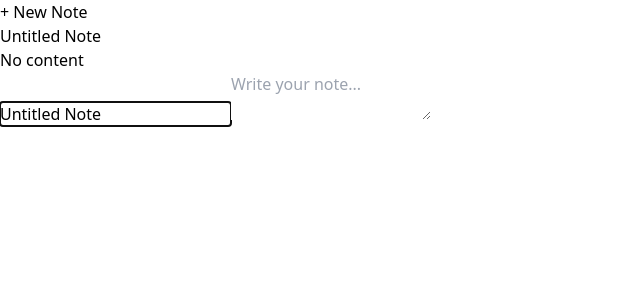
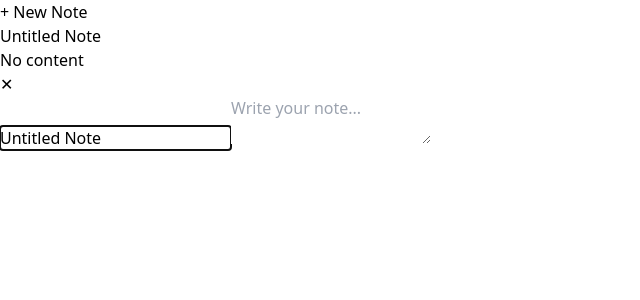
Before and after one commit to Vaisakhhhhh/My-Notes, a React (Vite) app: page / in a window 1280 px wide. Both pictures are taken after a click on the button "+ New Note". Shown: the top 300 px of the page, without its empty margins (0-640 px from the left). Built offline with nearby package versions, Linux system fonts and the light colour scheme.

Commit message:
Add delete note functionality with edge case handling

```diff
--- a/src/App.tsx
+++ b/src/App.tsx
@@ -29,6 +29,18 @@ function App() {
     );
   };
 
+  const deleteNote = (id: string) => {
+    setNotes(prev => {
+      const newNotes = prev.filter((note) => note.id !== id);
+
+      if (id === activeNoteId) {
+        setActiveNoteId(newNotes[0]?.id || null);
+      }
+
+      return newNotes;
+    });
+  };
+
   return (
     <div className="flex gap-2">
       <NotesList
@@ -36,6 +48,7 @@ function App() {
         activeNoteId={activeNoteId}
         onSelectNote={setActiveNoteId}
         onCreateNote={createNote}
+        onDeleteNote={deleteNote}
       />
       <NoteEditor
         note={activeNote}
--- a/src/components/NotesList.tsx
+++ b/src/components/NotesList.tsx
@@ -5,6 +5,7 @@ type Props = {
     activeNoteId: string | null;
     onSelectNote: (id: string) => void;
     onCreateNote: () => void;
+    onDeleteNote: (id: string) => void;
 };
 
 function NotesList({
@@ -12,6 +13,7 @@ function NotesList({
     activeNoteId,
     onSelectNote,
     onCreateNote,
+    onDeleteNote,
 }: Props) {
     return (
         <div className="w-1/3 h-screen border-r border-gray-700 p-4">
@@ -26,14 +28,26 @@ function NotesList({
                 {notes.map(note => (
                     <div
                         key={note.id}
-                        onClick={() => onSelectNote(note.id)}
-                        className={`p-3 rounded cursor-pointer ${note.id === activeNoteId
+                        className={`p-3 rounded cursor-pointer flex justify-between items-center ${note.id === activeNoteId
                                 ? "bg-blue-600 text-white"
                                 : "bg-gray-800 text-gray-300"
                             }`}
+                        onClick={() => onSelectNote(note.id)}
                     >
-                        <h3 className="font-semibold">{note.title}</h3>
-                        <p className="text-sm truncate">{note.content || "No content"}</p>
+                        <div>
+                            <h3 className="font-semibold">{note.title}</h3>
+                            <p className="text-sm truncate">{note.content || "No content"}</p>
+                        </div>
+
+                        <button
+                            onClick={(e) => {
+                                e.stopPropagation();
+                                onDeleteNote(note.id);
+                            }}
+                            className="text-red-400 hover:text-red-600 ml-2"
+                        >
+                            ✕
+                        </button>
                     </div>
                 ))}
             </div>
```
